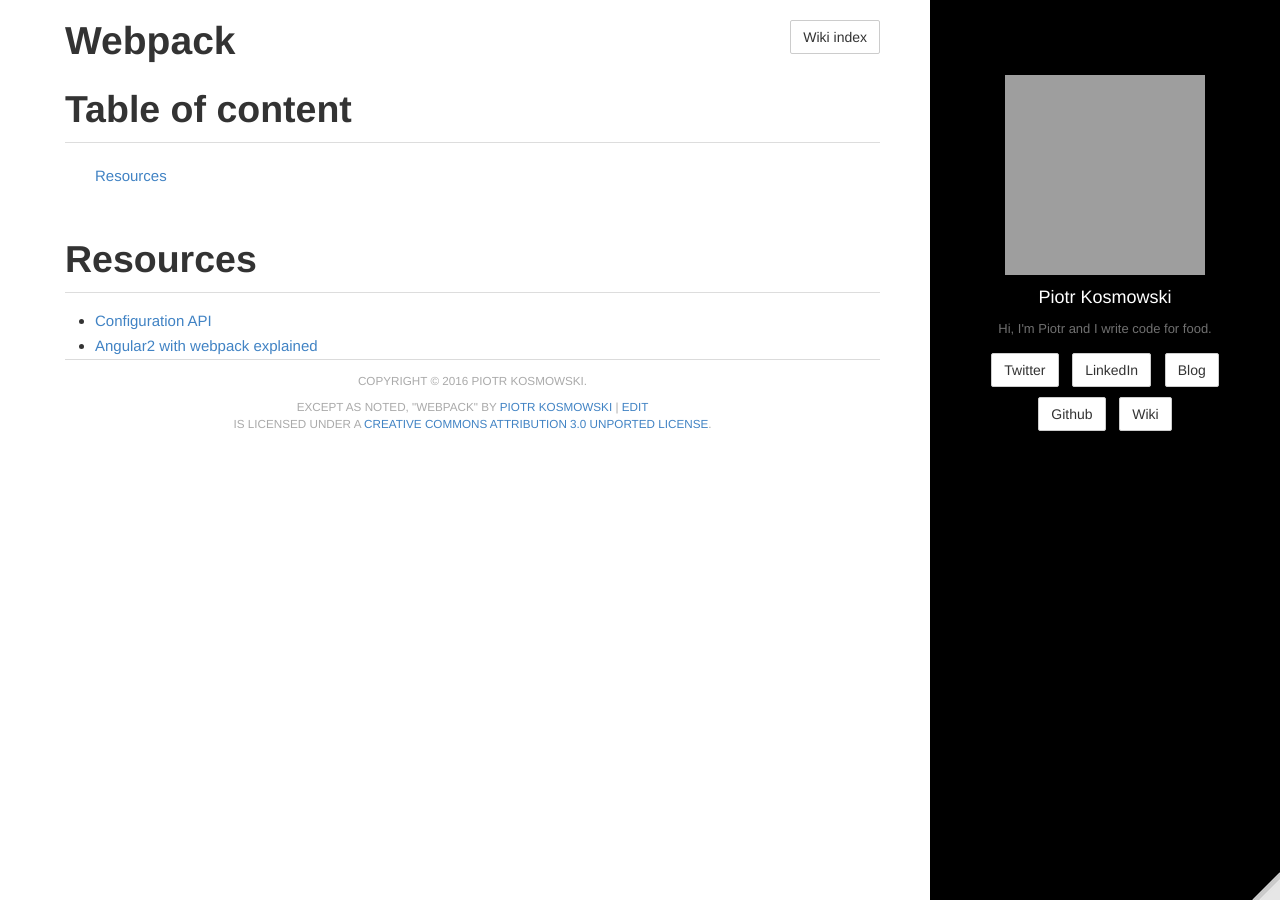
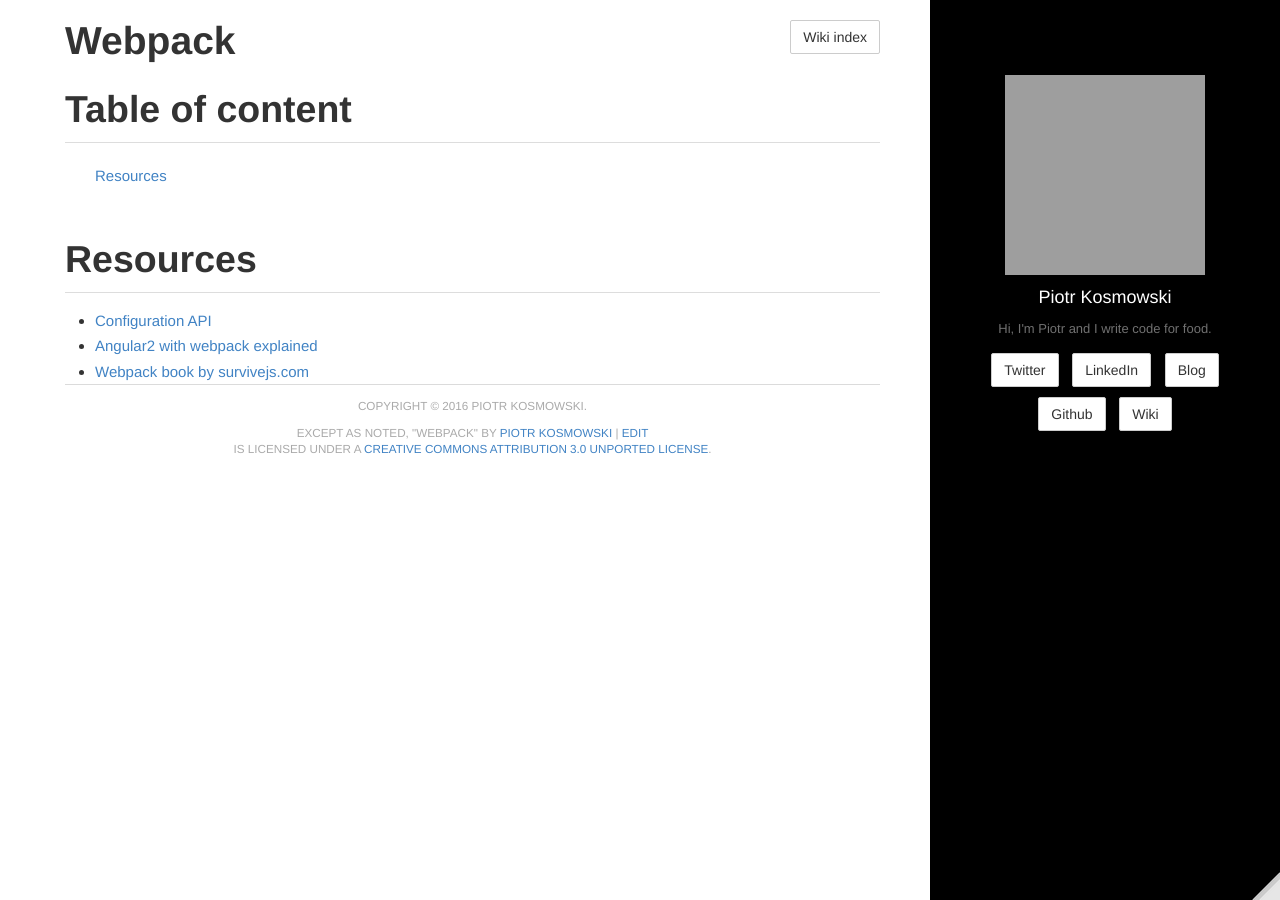
Before and after one commit to kospiotr/kospiotr.github.io, a Jekyll site: the page built from wiki/webpack.md, in a window 1280 px wide. Built offline with Jekyll 4.4.1, drawn with Linux system fonts in a browser that asks for light colours; grey boxes are pictures that could not be loaded.

Commit message:
Update webpack.md

```diff
--- a/wiki/webpack.md
+++ b/wiki/webpack.md
@@ -10,3 +10,4 @@
 
 - [Configuration API](https://github.com/webpack/docs/wiki/configuration)
 - [Angular2 with webpack explained](https://angular.io/docs/ts/latest/guide/webpack.html)
+- [Webpack book by survivejs.com](http://survivejs.com/webpack/introduction/)
```
